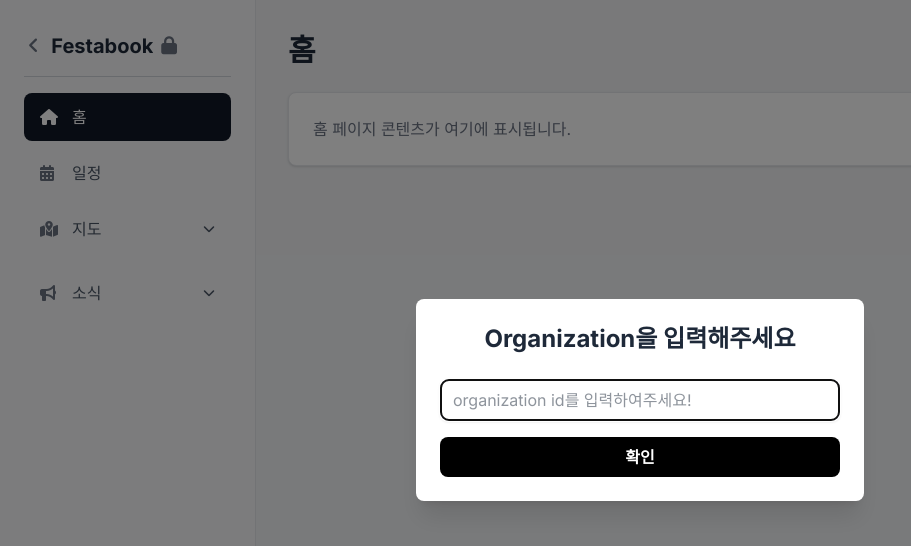
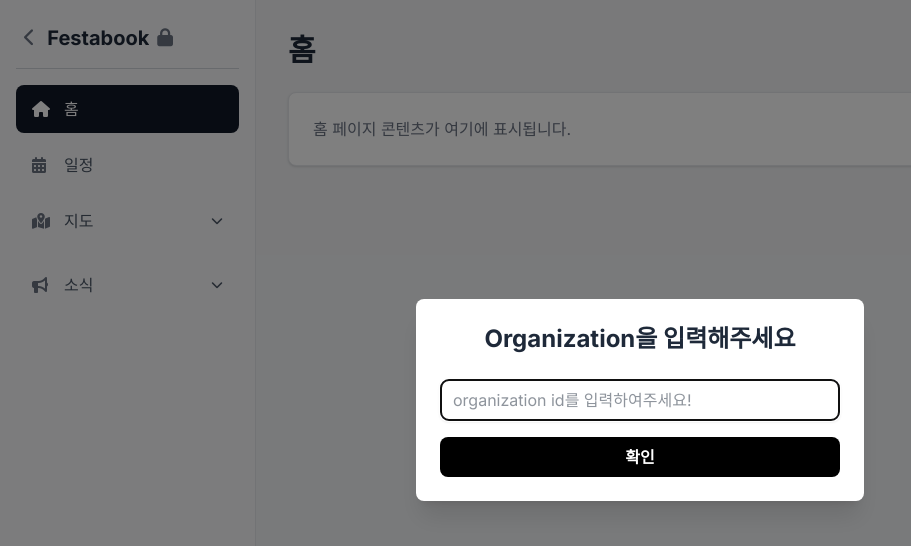
Before and after one commit to woowacourse-teams/2025-festabook, a React (Vite) app in the folder frontend/: page / in a window 1280 px wide. Shown: the top 546 px of the page, without its empty margins (0-911 px from the left). Built offline with nearby package versions, Linux system fonts and the light colour scheme; a web font is replaced by a local one.

Commit message:
refactor: 사이드바 피드백 개선

```diff
--- a/frontend/src/components/layout/Sidebar.jsx
+++ b/frontend/src/components/layout/Sidebar.jsx
@@ -38,7 +38,7 @@ const Sidebar = ({ open, setOpen }) => {
             <i className={`fas ${icon} w-6 text-gray-500`}></i>
             {open && (
                 <span
-                className={`ml-2 transition-all duration-300 ease-in-out whitespace-nowrap overflow-hidden ${textVisible ? 'opacity-100 visible' : 'opacity-0 invisible'}`}
+                className={`ml-2 transition-opacity duration-200 whitespace-nowrap overflow-hidden ${textVisible ? 'opacity-100' : 'opacity-0'}`}
                 >
                     {children}
                 </span>
@@ -56,7 +56,17 @@ const Sidebar = ({ open, setOpen }) => {
                     onClick={e => {
                         e.preventDefault();
                         e.stopPropagation(); // 중복 방지
-                        if (sidebarOpen) onToggle();
+                        if (sidebarOpen) {
+                            onToggle();
+                        } else {
+                            // 사이드바가 닫혀있으면 먼저 사이드바를 열고, 하위 메뉴도 열기
+                            setOpen(true);
+                            setTimeout(() => {
+                                onToggle();
+                                // 지도에 사이드바 변화 알림
+                                window.dispatchEvent(new CustomEvent('sidebarToggle'));
+                            }, 100);
+                        }
                     }}
                     className={`sidebar-link flex items-center justify-between py-3 px-4 rounded-lg transition duration-200 hover:bg-gray-700 hover:text-white cursor-pointer ${isActive ? 'active' : 'text-gray-600'}`}
                 >
@@ -64,7 +74,7 @@ const Sidebar = ({ open, setOpen }) => {
                         <i className={`fas ${icon} w-6 text-gray-500`}></i>
                         {sidebarOpen && (
                             <span
-                                className={`ml-2 transition-opacity duration-200 whitespace-nowrap overflow-hidden ${textVisible ? 'opacity-100' : 'opacity-0'}`}
+                            className={`ml-2 transition-opacity duration-200 whitespace-nowrap overflow-hidden ${textVisible ? 'opacity-100' : 'opacity-0'}`}
                             >
                                 {title}
                             </span>
@@ -107,13 +117,13 @@ const Sidebar = ({ open, setOpen }) => {
     return (
         <aside
             className={
-                `${open ? 'w-64 p-6' : 'w-16 p-2'} bg-gray-50 shrink-0 flex flex-col border-r border-gray-200 h-full transition-all duration-300 relative overflow-hidden`
+                `${open ? 'w-64 p-4' : 'w-16 p-2'} bg-gray-50 shrink-0 flex flex-col border-r border-gray-200 h-full transition-all duration-300 relative overflow-hidden`
             }
             style={{ minHeight: '100vh' }}
         >
             {/* 상단: Festabook, 자물쇠, 열기/닫기 버튼을 한 줄에 배치 */}
             {open ? (
-                <div className={`flex flex-row items-center mb-4 mt-2 ml-1 shrink-0 transition-all duration-300 gap-2`}>
+                <div className={`flex flex-row items-center mb-4 mt-2 ml-2 shrink-0 transition-all duration-300 gap-2`}>
                     {/* 닫기 버튼: 항상 가장 왼쪽 */}
                     <button
                         className="text-gray-500 hover:text-gray-800 focus:outline-none flex-shrink-0"
@@ -126,7 +136,7 @@ const Sidebar = ({ open, setOpen }) => {
                             }, 100);
                         }}
                     >
-                        <i className="fas fa-angle-left text-lg" />
+                        <i className="fas fa-chevron-left text-lg" />
                     </button>
                     <div className="flex flex-row items-center ml-1 gap-2 min-w-0 max-w-full">
                         <h1
@@ -145,7 +155,7 @@ const Sidebar = ({ open, setOpen }) => {
                     </div>
                 </div>
             ) : (
-                <div className="flex flex-col items-start justify-center mb-1 mt-2 shrink-0 transition-all duration-300 pl-5" style={{height: '56px'}}>
+                <div className="flex flex-col items-start justify-center ml-2 mt-1 shrink-0 transition-all duration-300 pl-2" style={{height: '56px'}}>
                     <button
                         className="text-gray-500 hover:text-gray-800 focus:outline-none flex-shrink-0"
                         title="탭 열기"
@@ -157,7 +167,7 @@ const Sidebar = ({ open, setOpen }) => {
                             }, 100);
                         }}
                     >
-                        <i className="fas fa-angle-right text-lg" />
+                        <i className="fas fa-chevron-right text-lg" />
                     </button>
                 </div>
             )}
```
